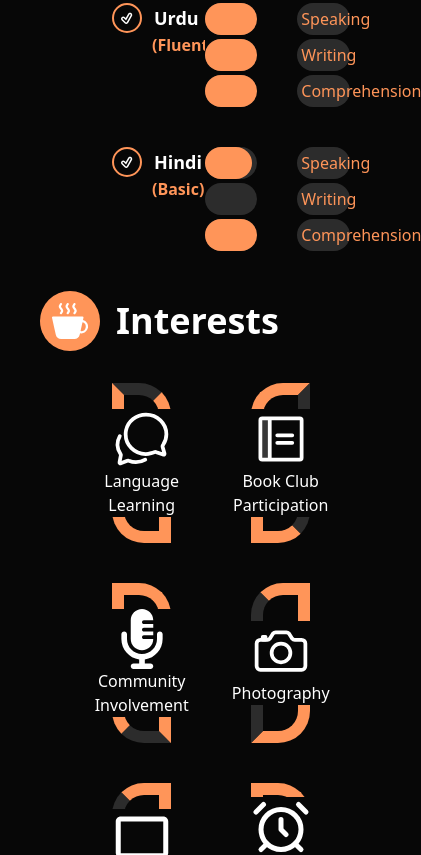
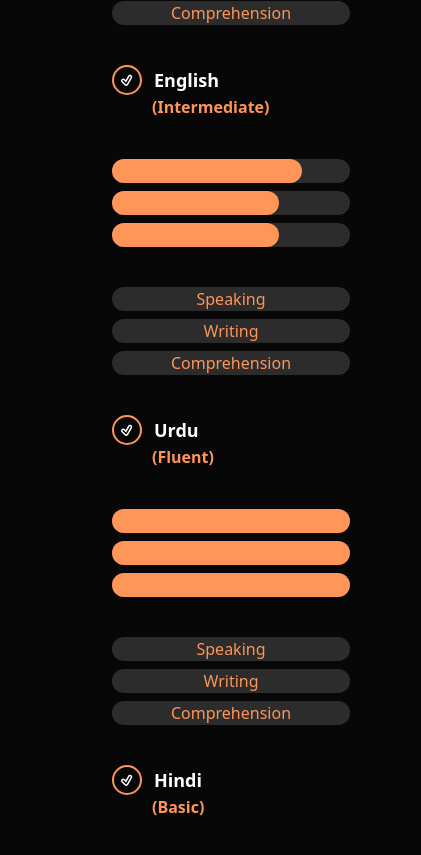
Before and after one commit to SalmaanMushtaq/Salmaan-Mushtaq, a React (Vite) app: page / in a window 390 px wide. Shown: the part 3229-4084 px from the top of the page, 421 px wide, since content can reach past the window. Built offline with nearby package versions, Linux system fonts and the light colour scheme.

Commit message:
profilePage added and some responsive modification in the interest languages components

```diff
--- a/src/App.jsx
+++ b/src/App.jsx
@@ -1,27 +1,12 @@
-import DownloadCV from "./components/DownloadCV";
-import Education from "./components/Education";
+import Navbar from "./components/Navbar";
 import Footer from "./components/Footer";
-import Interests from "./components/Interests";
-import Introduction from "./components/Introduction";
-import Languages from "./components/Languages";
-import Navbar from "./components/Navbar";
-import Options from "./components/Options";
-import Profile from "./components/Profile";
-import TechSkills from "./components/TechSkills";
+import ProfilePage from "./pages/ProfilePage";
 
 function App() {
   return (
     <>
       <Navbar />
-      <Introduction />
-      <Profile heading="Profile" />
-      <Options options={["Education", "Technical Skills", "Experience"]} />
-      <Options options={["Languages", "Soft Skills", "Interests"]} />
-      <Education />
-      <TechSkills />
-      <Languages />
-      <Interests />
-      <DownloadCV />
+      <ProfilePage />
       <Footer />
     </>
   );
--- a/src/components/Footer.jsx
+++ b/src/components/Footer.jsx
@@ -6,9 +6,9 @@ function Footer() {
   const date = new Date().getFullYear();
   return (
     <footer className="mt-auto text-center py-8">
-      <div className="container mx-auto flex justify-between items-center">
+      <div className="container mx-auto flex flex-col justify-between items-center">
         <p>&copy; {date} Salmaan Mushtaq</p>
-        <small className="flex items-center gap-4">
+        <small className="flex items-center gap-1 mt-2">
           <a
             className="socialContainer containerOne"
             href="https://www.instagram.com/salmaan4746"
--- a/src/components/Interests.jsx
+++ b/src/components/Interests.jsx
@@ -16,7 +16,7 @@ function Interests() {
         </span>
         Interests
       </h1>
-      <div className="mt-8 grid grid-cols-2 sm:grid-cols-2 md:grid-cols-4 gap-10 ms-10 ps-8">
+      <div className="mt-8 grid grid-cols-1 sm:grid-cols-2 md:grid-cols-3 lg:grid-cols-4 gap-10 ms-10 ps-8">
         <div className="w-[60%] h-40  flex flex-col justify-center items-center rounded-tr-[2rem] rounded-bl-[2rem] border-t-background border-[12px]  border-basic">
           <IoChatbubblesOutline className=" text-6xl" />
           <p className=" text-center">Language Learning</p>
--- a/src/components/Language.jsx
+++ b/src/components/Language.jsx
@@ -13,24 +13,24 @@ function Language({ name, proficiency, progress }) {
         </h2>
         <span className="ms-10 text-basic font-semibold">{proficiency}</span>
       </div>
-      <div className="gap-1 flex flex-col justify-between">
+      <div className="gap-2 flex flex-col justify-between">
         {progress.map((value, index) => (
-          <div key={index} className="bg-background h-full rounded-full">
+          <div key={index} className="bg-background h-6 rounded-full">
             <div
-              className="bg-basic h-full rounded-full"
+              className="bg-basic h-6 rounded-full"
               style={{ width: `${value}%` }}
             ></div>
           </div>
         ))}
       </div>
-      <div className="gap-1 flex flex-col justify-around">
-        <button className="p-1 text-basic bg-background rounded-full">
+      <div className="gap-2 flex flex-col justify-around">
+        <button className="h-6 text-basic bg-background rounded-full">
           Speaking
         </button>
-        <button className="p-1 text-basic bg-background rounded-full">
+        <button className="h-6 text-basic bg-background rounded-full">
           Writing
         </button>
-        <button className="p-1 text-basic bg-background rounded-full">
+        <button className="h-6 text-basic bg-background rounded-full">
           Comprehension
         </button>
       </div>
--- a/src/components/Languages.jsx
+++ b/src/components/Languages.jsx
@@ -9,7 +9,7 @@ function Languages() {
         </span>
         Languages
       </h1>
-      <div className="mt-8 grid grid-cols-3 gap-10 ms-10 ps-8">
+      <div className="mt-8 grid grid-cols-1 md:grid-cols-3 lg:grid-cols-3 gap-10 ms-10 ps-8">
         <Language
           name="Kashmiri"
           proficiency="(Native)"
@@ -18,7 +18,7 @@ function Languages() {
         <Language
           name="English"
           proficiency="(Intermediate)"
-          progress={[80, 70, 100]} // Progress for Speaking, Writing, Comprehension
+          progress={[80, 70, 70]} // Progress for Speaking, Writing, Comprehension
         />
         <Language
           name="Urdu"
@@ -28,7 +28,7 @@ function Languages() {
         <Language
           name="Hindi"
           proficiency="(Basic)"
-          progress={[90, 0, 100]} // Progress for Speaking, Writing, Comprehension
+          progress={[60, 0, 50]} // Progress for Speaking, Writing, Comprehension
         />
       </div>
       {/* <div>
--- a/src/index.css
+++ b/src/index.css
@@ -19,8 +19,8 @@ body {
 
 /* for all social containers*/
 .socialContainer {
-  width: 52px;
-  height: 52px;
+  width: 30px;
+  height: 30px;
   display: flex;
   background-color: rgb(44, 44, 44);
   border-radius: 50%;
--- /dev/null
+++ b/src/pages/ProfilePage.jsx
@@ -0,0 +1,26 @@
+import DownloadCV from "../components/DownloadCV";
+import Education from "../components/Education";
+import Interests from "../components/Interests";
+import Introduction from "../components/Introduction";
+import Languages from "../components/Languages";
+import Options from "../components/Options";
+import Profile from "../components/Profile";
+import TechSkills from "../components/TechSkills";
+
+function ProfilePage() {
+  return (
+    <div className="container mx-auto">
+      <Introduction />
+      <Profile heading="Profile" />
+      <Options options={["Education", "Technical Skills", "Experience"]} />
+      <Options options={["Languages", "Soft Skills", "Interests"]} />
+      <Education />
+      <TechSkills />
+      <Languages />
+      <Interests />
+      <DownloadCV />
+    </div>
+  );
+}
+
+export default ProfilePage;
```
